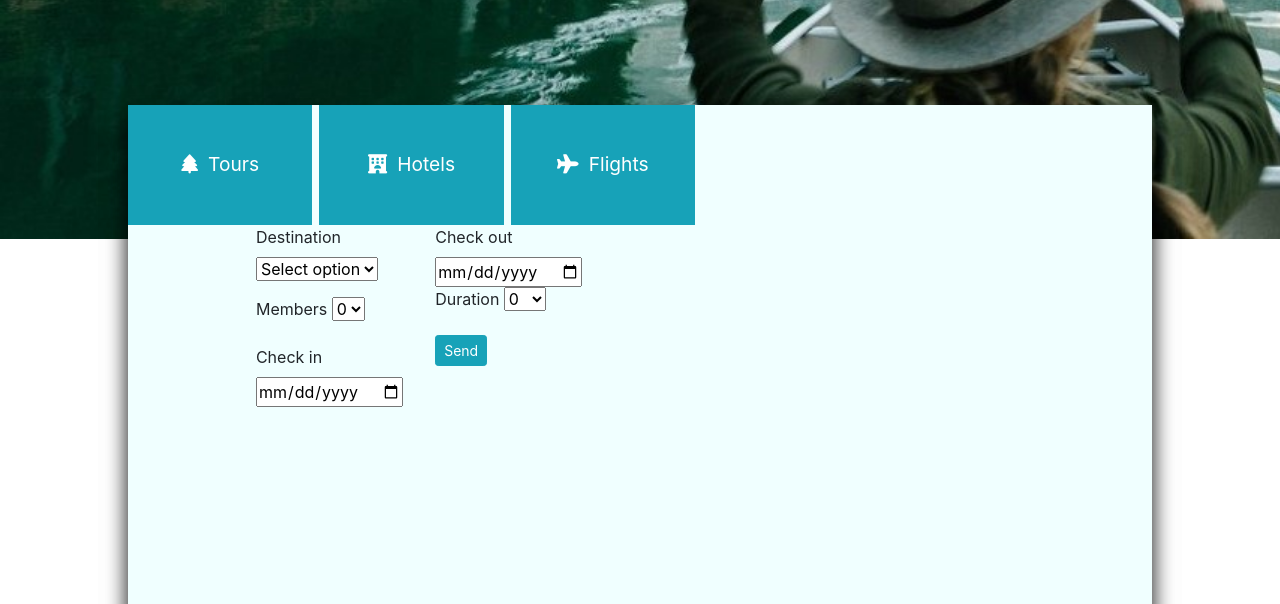
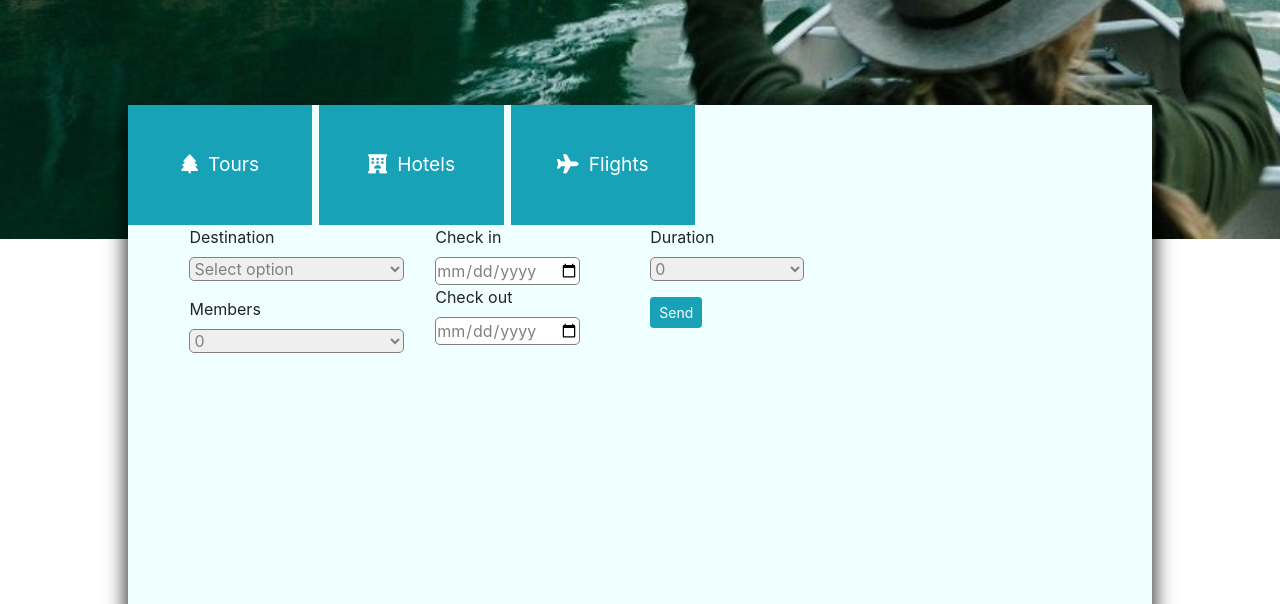
Before and after one commit to KatarinaICT/travelagency57-19, a plain HTML site: page index.html in a window 1280 px wide. Shown: the part 619-1223 px from the top of the page. Drawn offline with nearby package versions, Linux system fonts and the light colour scheme.

Commit message:
Add files via upload

```diff
--- a/css/style.css
+++ b/css/style.css
@@ -413,17 +413,40 @@
 .aktivan{
     display: block;
 }
-.formadesno{
-    width: 50%;
+.forma1{
+    width: 35%;
     float: left;
+    margin-right:5%;
 }
-.formalevo{
-    width: 50%;
+.forma2{
+    width:30%;
+    float: left;
+    margin-right: 5%;
+}
+.forma3{
+    width: 25%;
     float: right;
 }
 #rodForma p{
     color: red;
 }
+.forma.aktivan{
+    width: 100% !important;
+    height: 100% !important;
+    margin-left:20%;
+}
+.forma.aktivan select{
+    color: grey;
+    border: 1px solid gray;
+    border-radius: 5px;
+    width: 100%;
+}
+.date{
+    color: grey;
+    border: 1px solid gray;
+    border-radius: 5px;
+}
+
 @media screen and (max-width:991px){
     .navRight{
         display: flex;
--- a/index.html
+++ b/index.html
@@ -55,7 +55,7 @@
                 </div>
                 <div class="col-lg-12 d-flex justify-content-center" id="rodForma">
                     <form id="tours" class="forma aktivan" action="/action_page.php">
-                        <div class="formadesno">
+                        <div class="forma1">
                         <label>Destination</label>
                         <select  id="destlist">
                             <option value="Select option">Select option</option>
@@ -77,11 +77,14 @@
                             <option>5</option>
                         </select></br>
                         <p id="memprovera"></p>
+                    </div>
+                    <div class="forma2">
                         <label>Check in</label></br>
-                        <input type="date" id="ckeckin" name="checkin"></br></div>
-                        <div class="formalevo">
+                        <input type="date" id="ckeckin" name="checkin" class="date"></br>
                         <label>Check out</label></br>
-                        <input type="date" id="ckeckout" name="checkout"></br>
+                        <input type="date" id="ckeckout" name="checkout" class="date"></br>
+                    </div>
+                    <div class="forma3">
                         <label>Duration</label>
                         <select id="destdure">
                             <option>0</option>
@@ -97,7 +100,7 @@
                     <div class="cleaner"></div>
                     </form>
                     <form id="hotels" class="forma">
-                        <div class="formadesno">
+                        <div class="forma1">
                         <label>Destination</label>
                         <select id="desthot">
                             <option>Select option</option>
@@ -119,11 +122,14 @@
                             <option>5</option>
                         </select></br>
                         <p id="memhot"></p>
+                    </div>
+                    <div class="forma2">
                         <label>Check in</label></br>
-                        <input type="date" id="ckeckin" name="checkin"></br></div>
-                        <div class="formalevo">
+                        <input type="date" id="ckeckin" name="checkin" class="date"></br>
                         <label>Check out</label></br>
-                        <input type="date" id="ckeckout" name="checkout"></br>
+                        <input type="date" id="ckeckout" name="checkout" class="date"></br>
+                        </div>
+                        <div class="forma3">
                         <label>Duration</label>
                         <select id="hotdur">
                             <option>0</option>
@@ -139,7 +145,7 @@
                     <div class="cleaner"></div>
                     </form>
                     <form id="flights" class="forma" name="formafli">
-                        <div class="formadesno">
+                        <div class="forma1">
                             <input type="radio" value="Round Trip" name="rb" id="rb1"> Round Trip
                             <input type="radio" value="On way" name="rb" id="rb2"> On way</br>
                             <p id="radio"></p>
@@ -163,11 +169,12 @@
                             <option>Turkey</option>
                         </select></br>
                         <p id="going"></p>
+                        </div>
+                        <div class="forma2">
                         <label>Departure</label></br>
-                        <input type="date" id="ckeckin" name="checkin"></br></div>
-                        <div class="formalevo">
+                        <input type="date" id="ckeckin" name="checkin" class="date"></br>
                         <label>Return</label></br>
-                        <input type="date" id="ckeckout" name="checkout"></br>
+                        <input type="date" id="ckeckout" name="checkout" class="date"></br>
                         <label>Adults</label>
                         <select id="adul">
                             <option>0</option>
@@ -177,7 +184,8 @@
                             <option>4</option>
                             <option>5</option>
                         </select></br>
-                        <p id="padul"></p>
+                        <p id="padul"></p></div>
+                        <div class="forma3">
                         <label>Childs</label>
                         <select id="chil">
                             <option>0</option>
```
